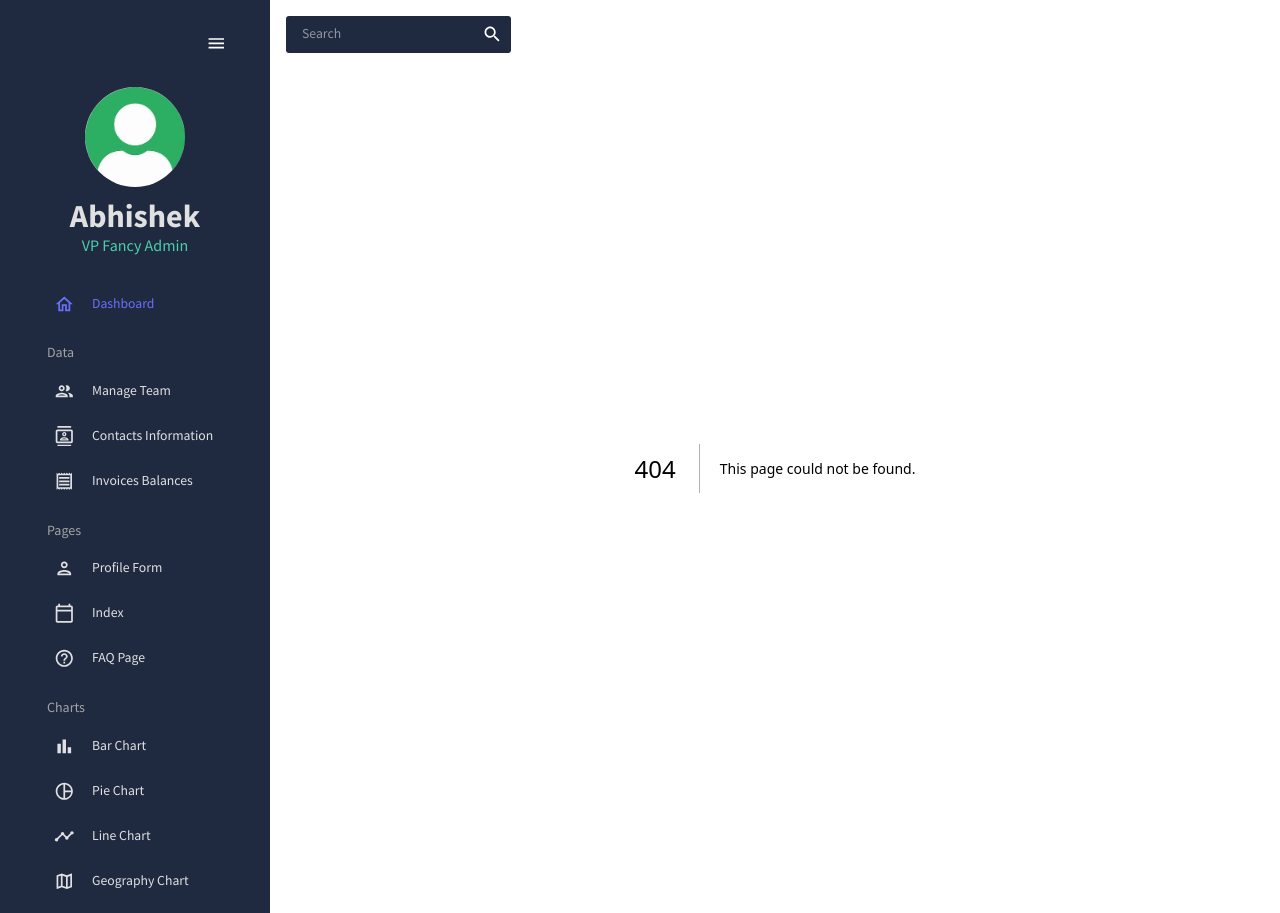
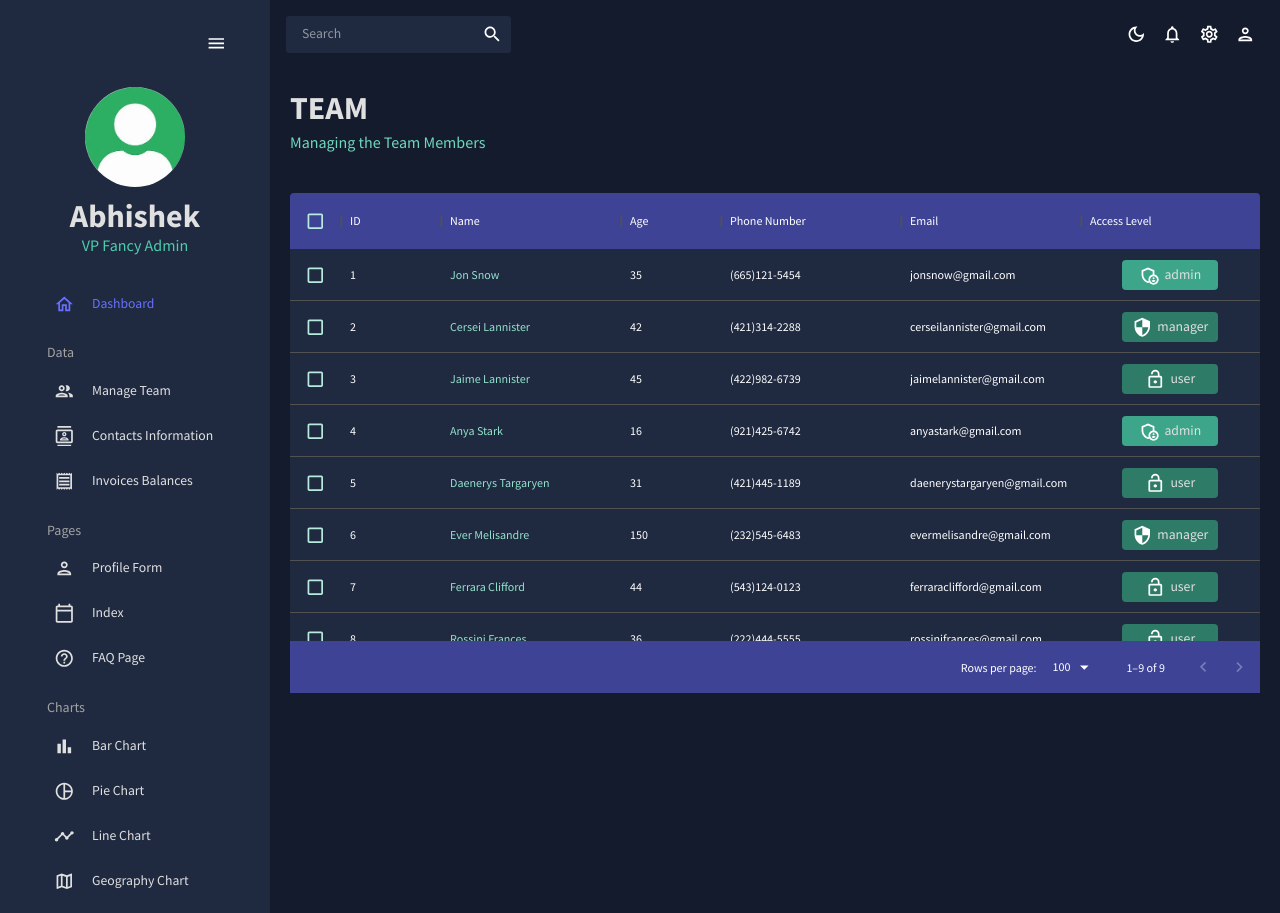
Before and after one commit to SAINIAbhishek/nextjs_dashboard-app, a Next.js app: page /team in a window 1280 px wide. Before the commit this address had no page. Built offline with nearby package versions, Linux system fonts and the light colour scheme.

Commit message:
feat: team page

```diff
--- /dev/null
+++ b/src/app/team/page.tsx
@@ -0,0 +1,111 @@
+'use client';
+
+import { Box, Typography, useTheme } from '@mui/material';
+import { DataGrid } from '@mui/x-data-grid';
+import AdminPanelSettingsOutlinedIcon from '@mui/icons-material/AdminPanelSettingsOutlined';
+import LockOpenOutlinedIcon from '@mui/icons-material/LockOpenOutlined';
+import SecurityOutlinedIcon from '@mui/icons-material/SecurityOutlined';
+import { GridColDef } from '@mui/x-data-grid/models/colDef/gridColDef';
+import { tokens } from '@/styles/theme';
+import Header from '@/components/header';
+import { MOCK_TEAM_DATA } from '@/data/team';
+
+export default function Team() {
+  const theme = useTheme();
+  const colors = tokens(theme.palette.mode);
+
+  const columns: GridColDef[] = [
+    { field: 'id', headerName: 'ID' },
+    {
+      field: 'name',
+      headerName: 'Name',
+      flex: 1,
+      cellClassName: 'name-column--cell',
+    },
+    {
+      field: 'age',
+      headerName: 'Age',
+      type: 'number',
+      headerAlign: 'left',
+      align: 'left',
+    },
+    {
+      field: 'phone',
+      headerName: 'Phone Number',
+      flex: 1,
+    },
+    {
+      field: 'email',
+      headerName: 'Email',
+      flex: 1,
+    },
+    {
+      field: 'accessLevel',
+      headerName: 'Access Level',
+      flex: 1,
+      renderCell: ({ row: { access } }) => {
+        return (
+          <Box
+            width="60%"
+            m="0 auto"
+            p="5px"
+            justifyContent="center"
+            borderRadius="4px"
+            sx={{
+              backgroundColor:
+                access === 'admin'
+                  ? colors.greenAccent[600]
+                  : access === 'manager'
+                  ? colors.greenAccent[700]
+                  : colors.greenAccent[700],
+            }}
+            display="flex">
+            {access === 'admin' && <AdminPanelSettingsOutlinedIcon />}
+            {access === 'manager' && <SecurityOutlinedIcon />}
+            {access === 'user' && <LockOpenOutlinedIcon />}
+            <Typography color={colors.grey[100]} sx={{ ml: '5px' }}>
+              {access}
+            </Typography>
+          </Box>
+        );
+      },
+    },
+  ];
+
+  return (
+    <Box m="20px">
+      <Header title="TEAM" subtitle="Managing the Team Members" />
+
+      <Box
+        m="40px 0 0 0"
+        height="500px"
+        sx={{
+          '& .MuiDataGrid-root': {
+            border: 'none',
+          },
+          '& .MuiDataGrid-cell': {
+            borderBottom: 'none',
+          },
+          '& .name-column--cell': {
+            color: colors.greenAccent[300],
+          },
+          '& .MuiDataGrid-columnHeaders': {
+            backgroundColor: colors.blueAccent[700],
+            borderBottom: 'none',
+          },
+          '& .MuiDataGrid-virtualScroller': {
+            backgroundColor: colors.primary[400],
+          },
+          '& .MuiDataGrid-footerContainer': {
+            borderTop: 'none',
+            backgroundColor: colors.blueAccent[700],
+          },
+          '& .MuiCheckbox-root': {
+            color: `${colors.greenAccent[200]} !important`,
+          },
+        }}>
+        <DataGrid checkboxSelection rows={MOCK_TEAM_DATA} columns={columns} />
+      </Box>
+    </Box>
+  );
+}
```
